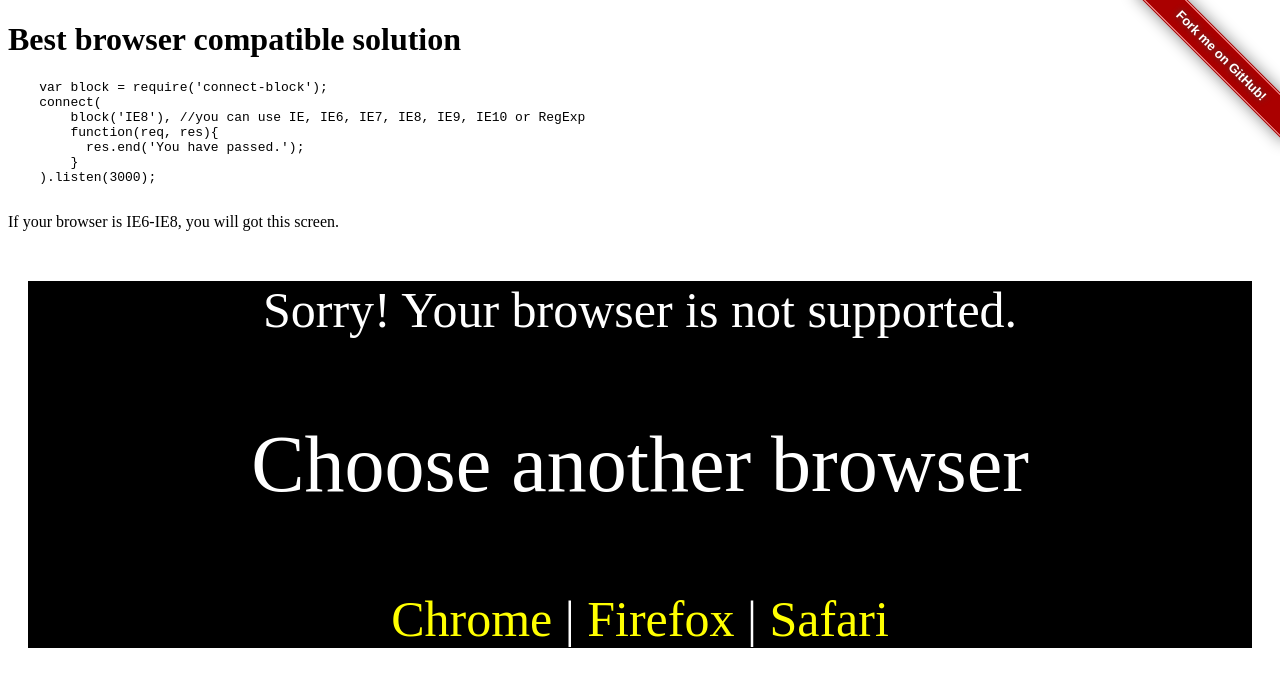
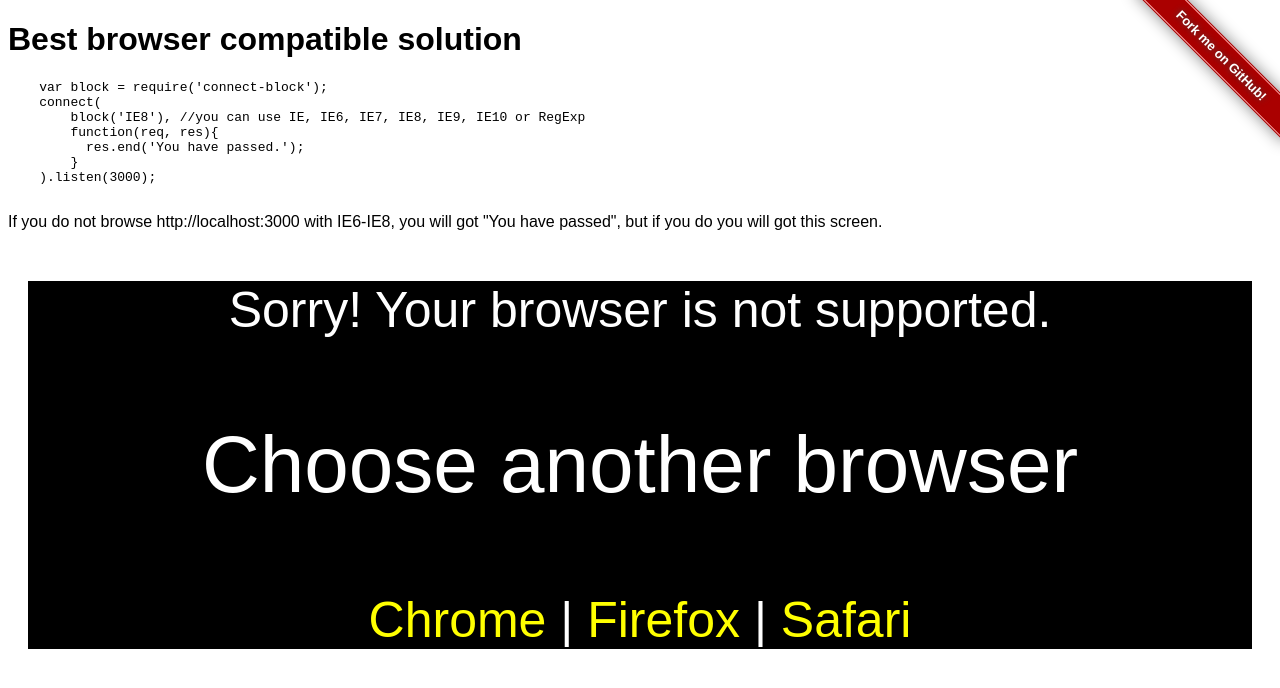
Before and after one commit to guileen/connect-block, a plain HTML site: page index.html in a window 1280 px wide. Shown: the top 688 px of the page. Drawn offline with Linux system fonts and the light colour scheme.

Commit message:
fixed gh-pages

```diff
--- a/index.html
+++ b/index.html
@@ -3,6 +3,9 @@
   <head>
     <title>connect-block : best browser compatible solution.</title>
     <style>
+      body{
+        font-family: Arial;
+      }
       #block {
         font-size: 50px;
         text-align: center;
@@ -66,7 +69,7 @@
         }
     ).listen(3000);
     </pre>
-    If your browser is IE6-IE8, you will got this screen.
+    If you do not browse http://localhost:3000 with IE6-IE8, you will got "You have passed", but if you do you will got this screen.
     <div id="block">
       <p>Sorry! Your browser is not supported.</p>
       <p style="font-size: 80px">Choose another browser</p>
```
